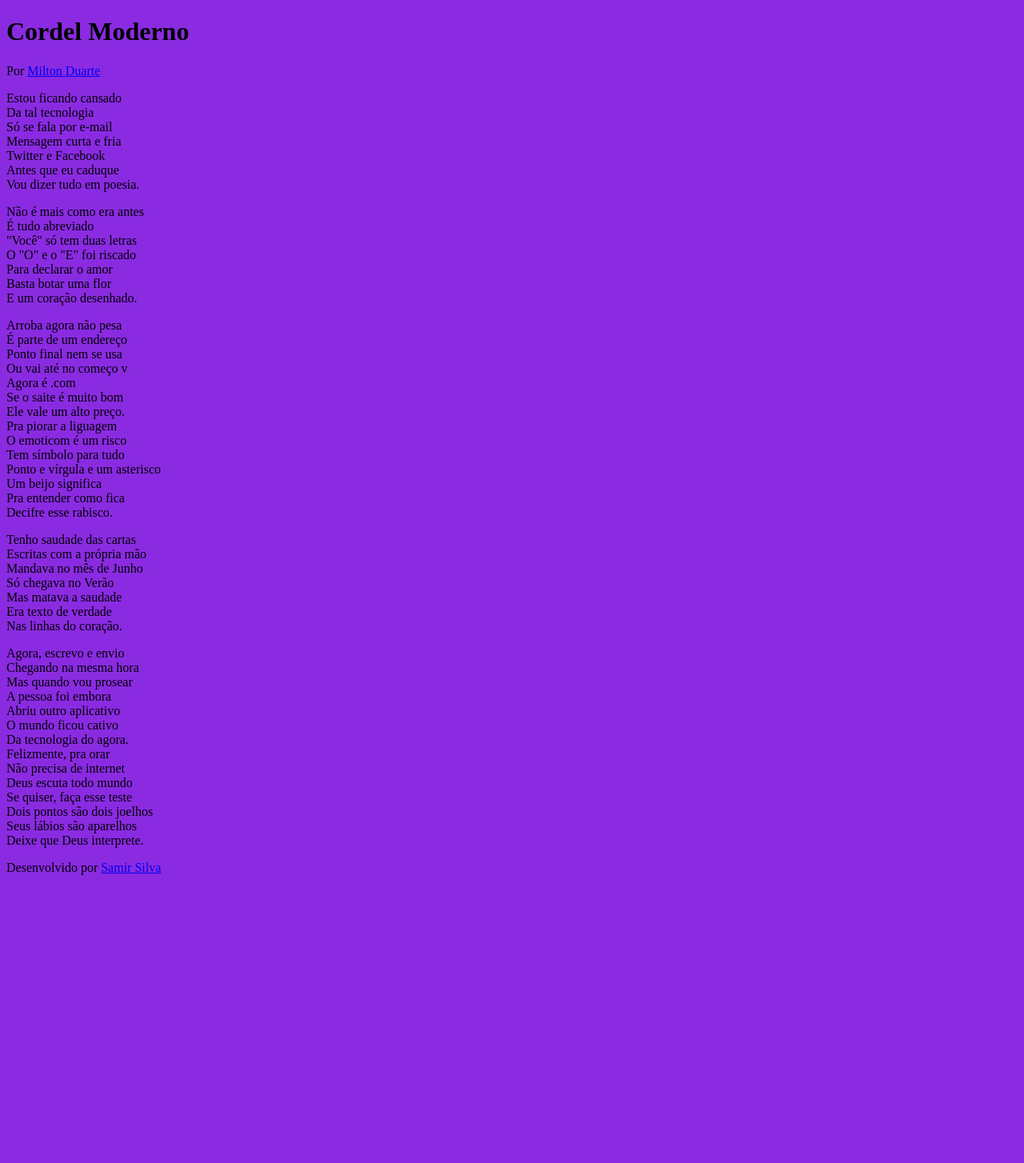
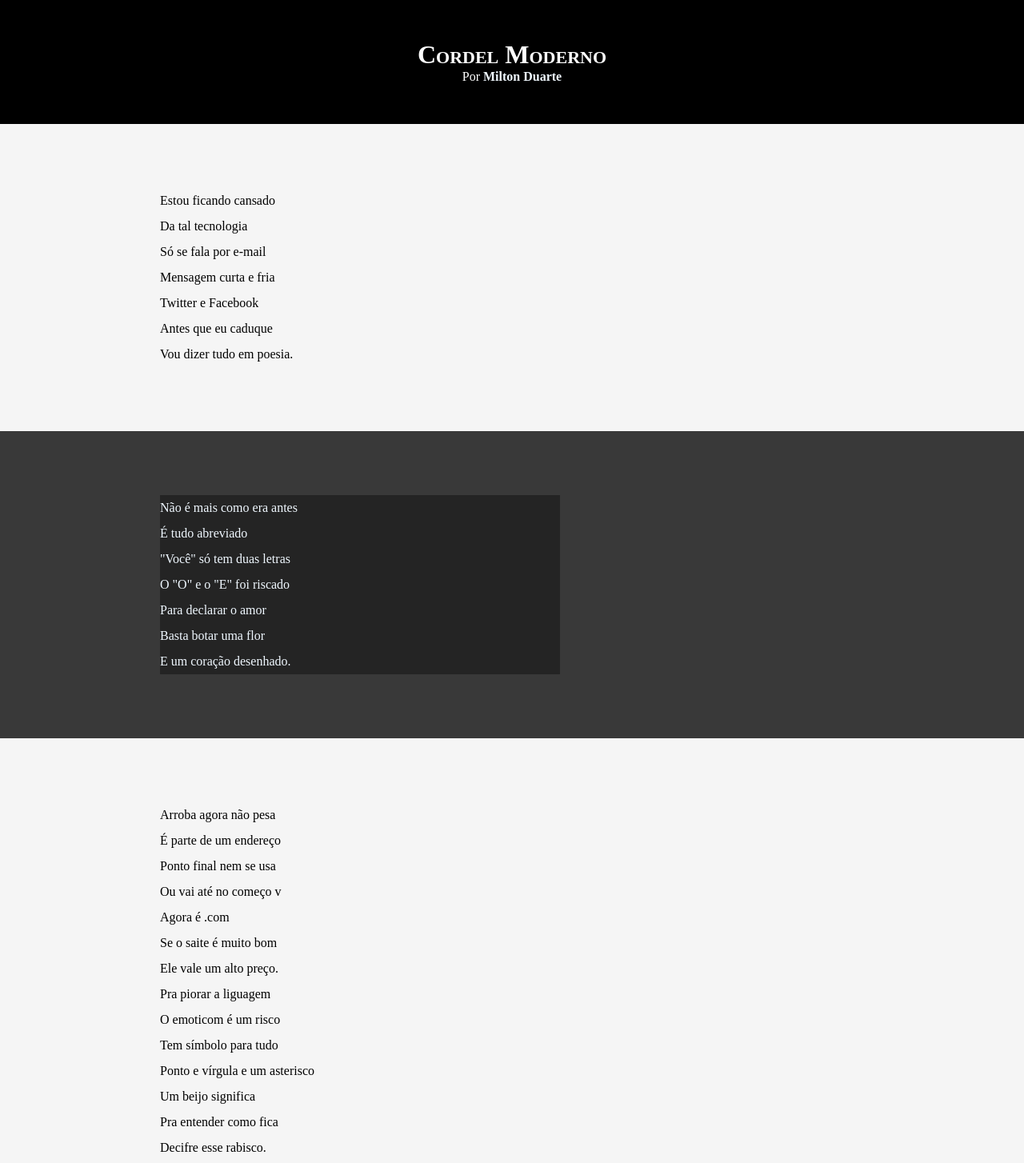
Before and after one commit to slobato12/html-css, a plain HTML site: page exercícios/capitulo 20/index.html in a window 1280 px wide. Shown: the top 1454 px of the page at 80% size. Before the commit the page ends 1110 px from the top, so only its background shows below. Drawn offline with Linux system fonts and the light colour scheme.

Commit message:
atualizei estilos dos textos

```diff
--- a/exercícios/capitulo 20/estilo.css
+++ b/exercícios/capitulo 20/estilo.css
@@ -1,4 +1,65 @@
 @charset "UTF-8";
-body{
-    background-color: blueviolet;
+
+*{
+    margin: 0%;
+    padding: 0%;
 }
+
+html, body{
+    min-height: 100vh;
+    background-color: darkgray;
+}
+
+header {
+    background-color: black;
+    color: white;
+    text-align: center;
+
+}
+
+header > h1{
+    padding-top: 50px;
+    font-variant: small-caps;
+
+}
+
+header > p {
+    padding-bottom: 50px;
+
+}
+
+a {
+    text-decoration: none;
+    color: aliceblue;
+    font-weight: bolder;
+}
+
+a:hover{
+    text-decoration: underline rgb(180, 0, 0);
+}
+
+section {
+    padding-top: 10vh;
+    padding-bottom: 10vh;
+    padding-left: 25vh;
+    line-height: 2em;
+}
+
+section.normal {
+    background-color: rgb(245, 245, 245);
+    color: black;
+}
+ section.imagem {
+    background-color: rgb(57, 57, 57);
+    color: aliceblue;
+ }
+ section.imagem > p {
+    width: 500px;
+    background-color: rgba(0, 0, 0, 0.366);
+ }
+footer{
+    background-color: black;
+    color: aliceblue;
+    padding: 10px;
+    text-align: center;
+}
--- a/exercícios/capitulo 20/index.html
+++ b/exercícios/capitulo 20/index.html
@@ -15,7 +15,7 @@
 
     </header>
 
-    <section>
+    <section class="normal">
         <p>
             Estou ficando cansado <br>
             Da tal tecnologia <br>
@@ -28,7 +28,7 @@
     </section>
 
 
-    <section>
+    <section class="imagem">
         <p>
             Não é mais como era antes <br>
             É tudo abreviado <br>
@@ -41,7 +41,7 @@
     </section>
 
 
-    <section>
+    <section class="normal">
         <p>
             Arroba agora não pesa <br>
             É parte de um endereço <br>
@@ -61,7 +61,7 @@
     </section>
 
 
-    <section>
+    <section class="imagem">
         <p>
             Tenho saudade das cartas <br>
             Escritas com a própria mão <br>
@@ -73,7 +73,7 @@
         </p>
     </section>
 
-    <section>
+    <section class="normal">
         <p>
             Agora, escrevo e envio <br>
             Chegando na mesma hora <br>
--- /dev/null
+++ b/exercícios/styles.css
@@ -0,0 +1,79 @@
+@charset "UTF-8";
+
+
+body {
+    font-family: Arial, sans-serif;
+    margin: 0;
+    padding: 0;
+    line-height: 1.6;
+}
+
+header {
+    background: #000000;
+    color: #fff;
+    padding: 20px 0;
+    text-align: center;
+}
+
+nav ul {
+    list-style: none;
+    padding: 0;
+}
+
+nav ul li {
+    display: inline;
+    margin: 0 15px;
+}
+
+nav ul li a {
+    color: #fff;
+    text-decoration: none;
+}
+
+section {
+    padding: 20px;
+    margin: 20px;
+}
+
+.produtos-container {
+    display: flex;
+    justify-content: space-around;
+    flex-wrap: wrap;
+}
+
+.produto {
+    border: 1px solid #ccc;
+    border-radius: 5px;
+    margin: 10px;
+    padding: 10px;
+    text-align: center;
+    width: 200px;
+}
+
+.produto img {
+    max-width: 100%;
+    height: auto;
+}
+
+button {
+    background: #28a745;
+    color: white;
+    border: none;
+    padding: 10px;
+    cursor: pointer;
+    border-radius: 5px;
+}
+
+button:hover {
+    background: #218838;
+}
+
+footer {
+    background: #333;
+    color: #fff;
+    text-align: center;
+    padding: 10px 0;
+    position: relative;
+    bottom: 0;
+    width: 100%;
+}
```
Also changed, not shown: exercícios/index.html (added, +89 -0 lines).
